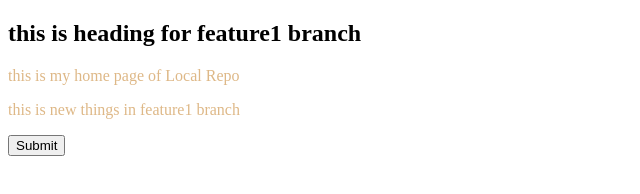
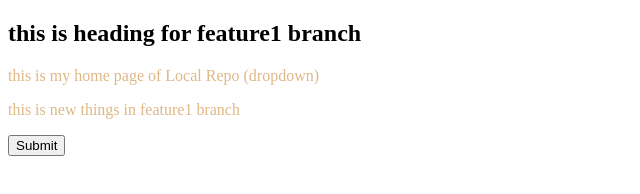
Before and after one commit to DeepanshuShukla-2s16/For-Learning, a plain HTML site: page index.html in a window 1280 px wide. Shown: the full height of the page, 0-640 px from the left. Drawn offline with Linux system fonts and the light colour scheme.

Commit message:
add dropdwon

```diff
--- a/index.html
+++ b/index.html
@@ -8,7 +8,7 @@
 </head>
 <body>
     <h2>this is heading for feature1 branch</h2>
-    <p>this is my home page of Local Repo</p>
+    <p>this is my home page of Local Repo (dropdown)</p>
     <p>this is new things in feature1 branch</p>
     <button type="button">Submit</button>
 </body>
```
